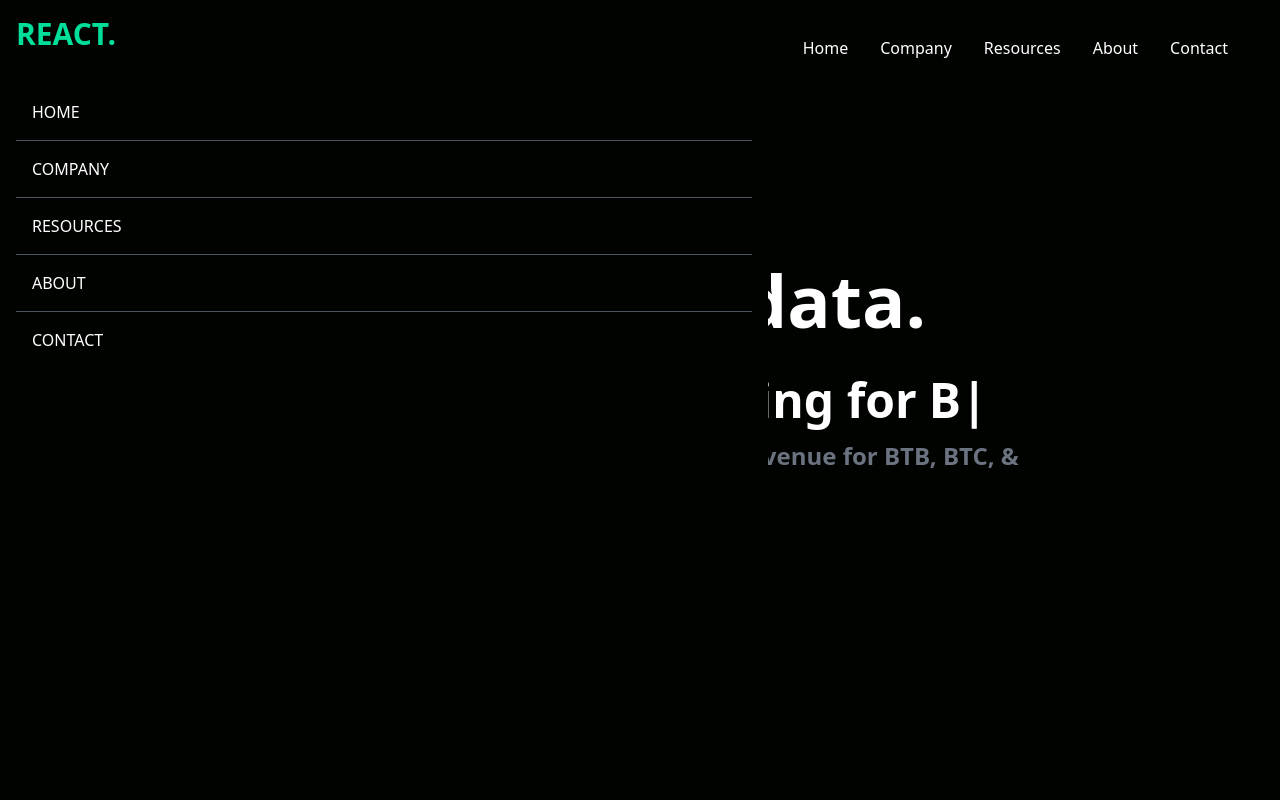
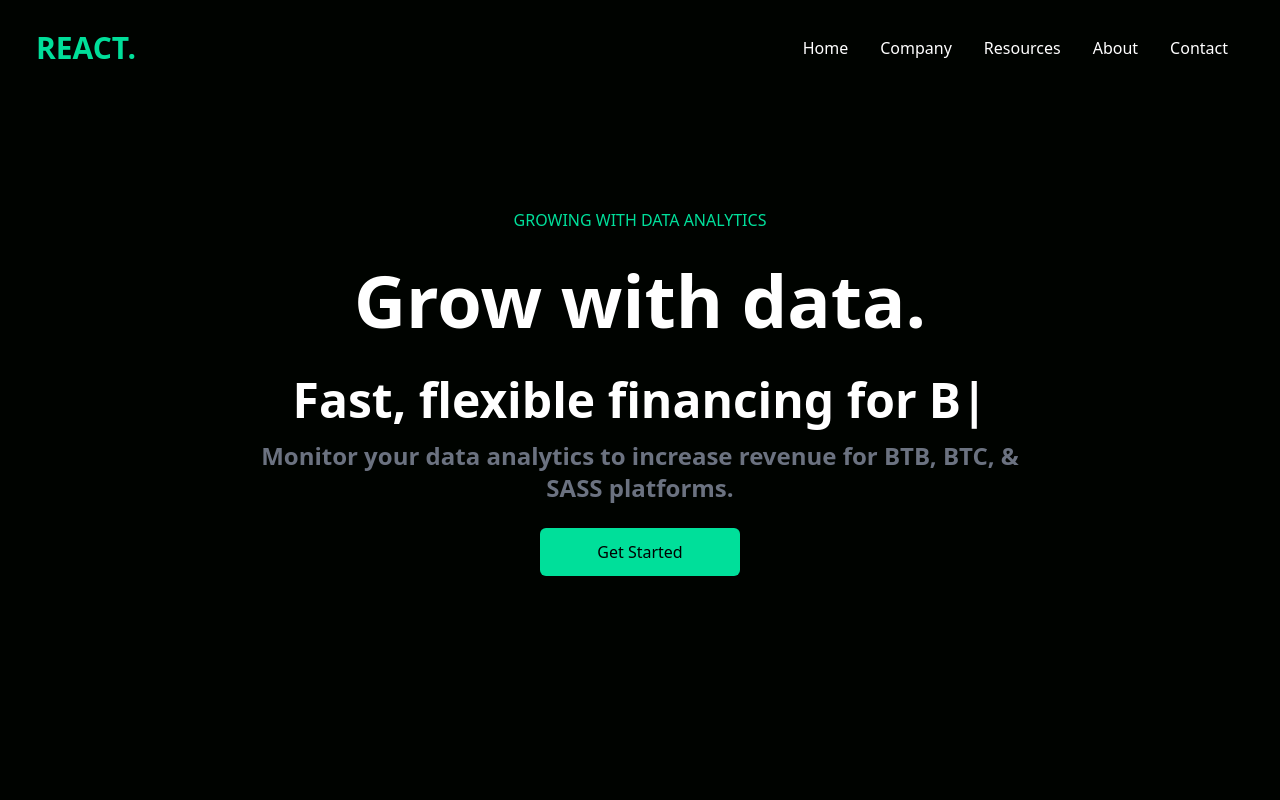
Before and after one commit to hoon0661/data-finance-tailwind, a React (Create React App) app: page / in a window 1280 px wide. Shown: the top 800 px of the page. Built offline with nearby package versions, Linux system fonts and the light colour scheme.

Commit message:
added navbar

```diff
--- a/src/components/Navbar.jsx
+++ b/src/components/Navbar.jsx
@@ -18,13 +18,13 @@
       </ul>
       {/* Anything above md => hidden */}
       <div onClick={handleNav} className="block md:hidden">
-        {!nav ? <AiOutlineClose size={20} /> : <AiOutlineMenu size={20} />}
+        {nav ? <AiOutlineClose size={20} /> : <AiOutlineMenu size={20} />}
       </div>
 
       <div
         className={
-          !nav
-            ? "fixed left-0 top-0 w-[60%] border-r-gray-900 h-full bg-[#000300]"
+          nav
+            ? "fixed left-0 top-0 w-[60%] border-r-gray-900 h-full bg-[#000300] ease-in-out duration-500"
             : "fixed left-[-100%]"
         }
       >
```
